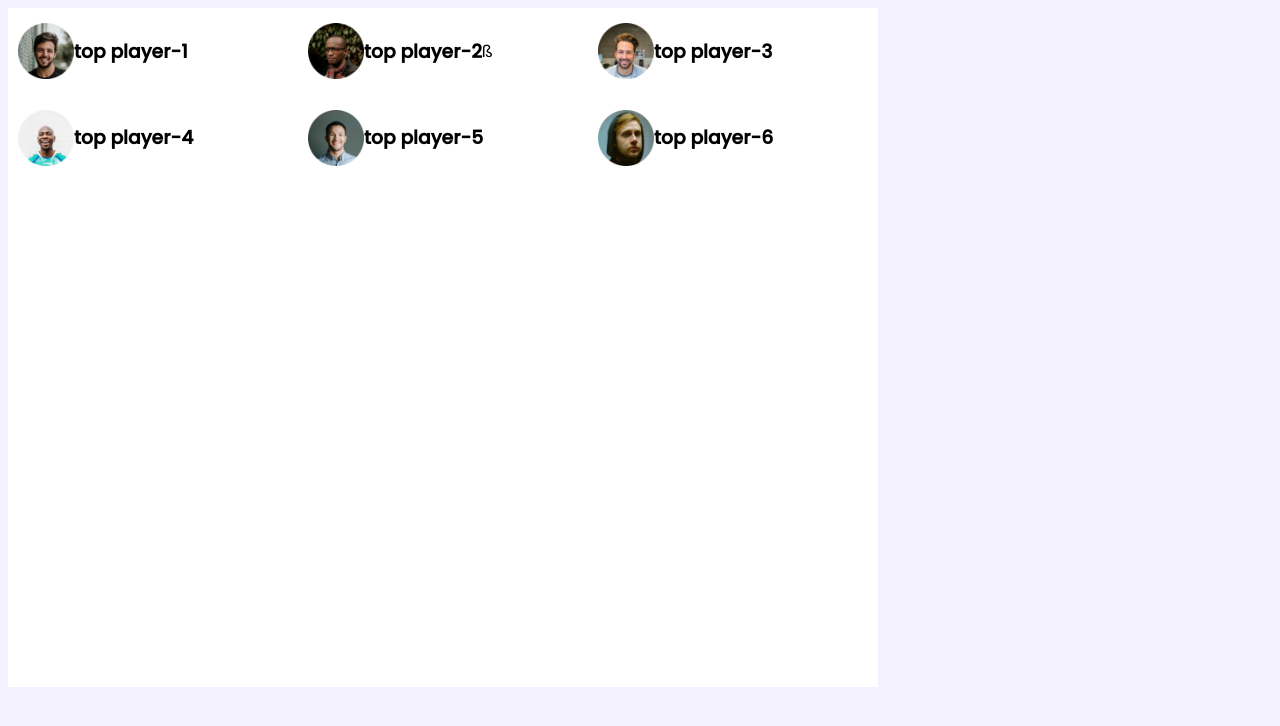
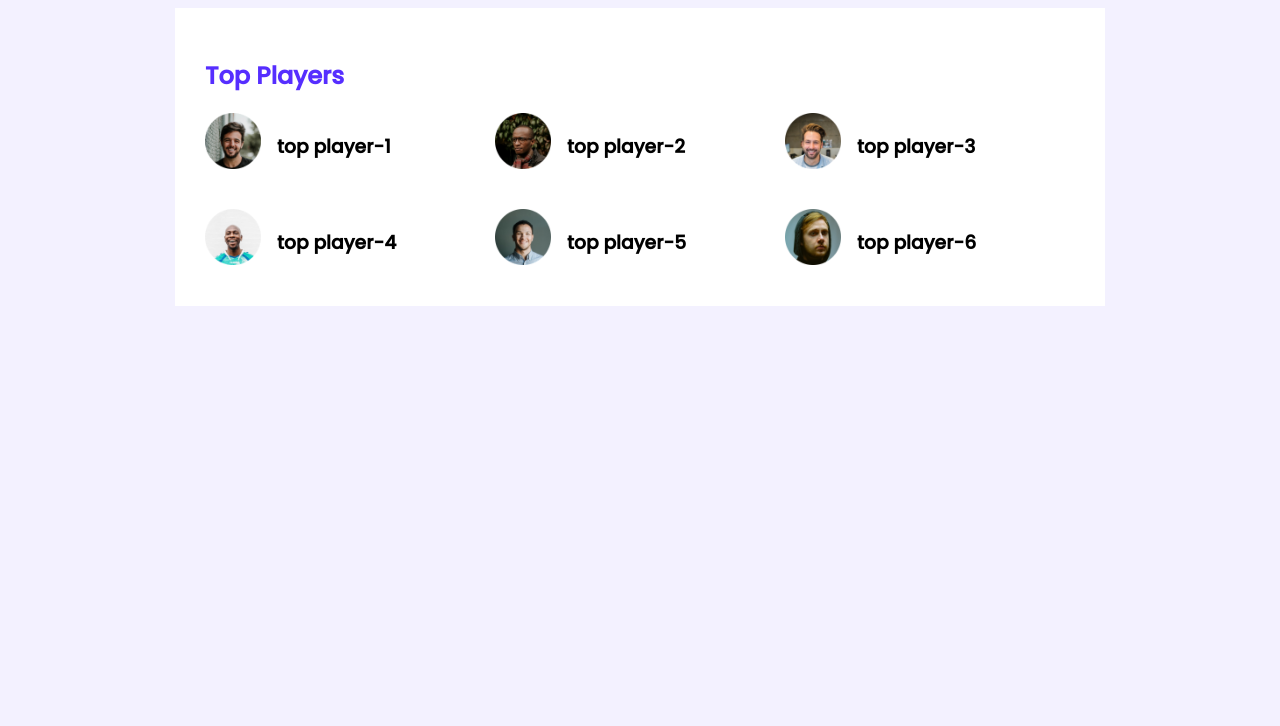
Before and after one commit to nurulamin092/leader-board-css3, a plain HTML site: page index.html in a window 1280 px wide. Drawn offline with Linux system fonts and the light colour scheme.

Commit message:
git grid-row-gap add

```diff
--- a/index.html
+++ b/index.html
@@ -22,30 +22,31 @@
         <section class="container">
             <!-- .top-palyers>.players>.player*6>img[src="images/players/player-$.png"]+h3{top player-$} -->
             <div class="top-palyers ">
+                <h2 class="section-title">Top Players</h2>
                 <div class="players">
                     <div class="player">
                         <img src="images/players/player-1.png" alt="">
-                        <h3>top player-1</h3>
+                        <h3 class="player-name">top player-1</h3>
                     </div>
                     <div class="player">
                         <img src="images/players/player-2.png" alt="">
-                        <h3>top player-2</h3>ß
+                        <h3 class="player-name" class="player name">top player-2</h3>
                     </div>
                     <div class="player">
                         <img src="images/players/player-3.png" alt="">
-                        <h3>top player-3</h3>
+                        <h3 class="player-name">top player-3</h3>
                     </div>
                     <div class="player">
                         <img src="images/players/player-4.png" alt="">
-                        <h3>top player-4</h3>
+                        <h3 class="player-name">top player-4</h3>
                     </div>
                     <div class="player">
                         <img src="images/players/player-5.png" alt="">
-                        <h3>top player-5</h3>
+                        <h3 class="player-name">top player-5</h3>
                     </div>
                     <div class="player">
                         <img src="images/players/player-6.png" alt="">
-                        <h3>top player-6</h3>
+                        <h3 class="player-name">top player-6</h3>
                     </div>
                 </div>
             </div>
--- a/styels/style.css
+++ b/styels/style.css
@@ -5,25 +5,38 @@
         font-family: 'Poppins', sans-serif;
         background-color: #F3F1FF;
     }
+    main{
+        display: flex;
+        justify-content: center;
+    }
 
     .container{
         background-color: #FFFFFF;
         width: 870px;
-        height: 679px;
+        padding: 30px;
+        /* height: 679px; */
 
+    }
+    .section-title{
+        color:
+        #562EFF;
+        font-size: 24px;
     }
 /* top palyers style */
     .players{
     display: grid;
     grid-template-columns: repeat(3, 1fr);
+    grid-row-gap: 30px;
 
     }
     .player{
     display: flex;
-    align-items: center;
-    padding: 10px;
+    /* padding: 30px; */
     }
     .player img{
     height: 56px;
     width: 56px;
     }
+    .player-name{
+        margin-left: 16px;
+    }
```
